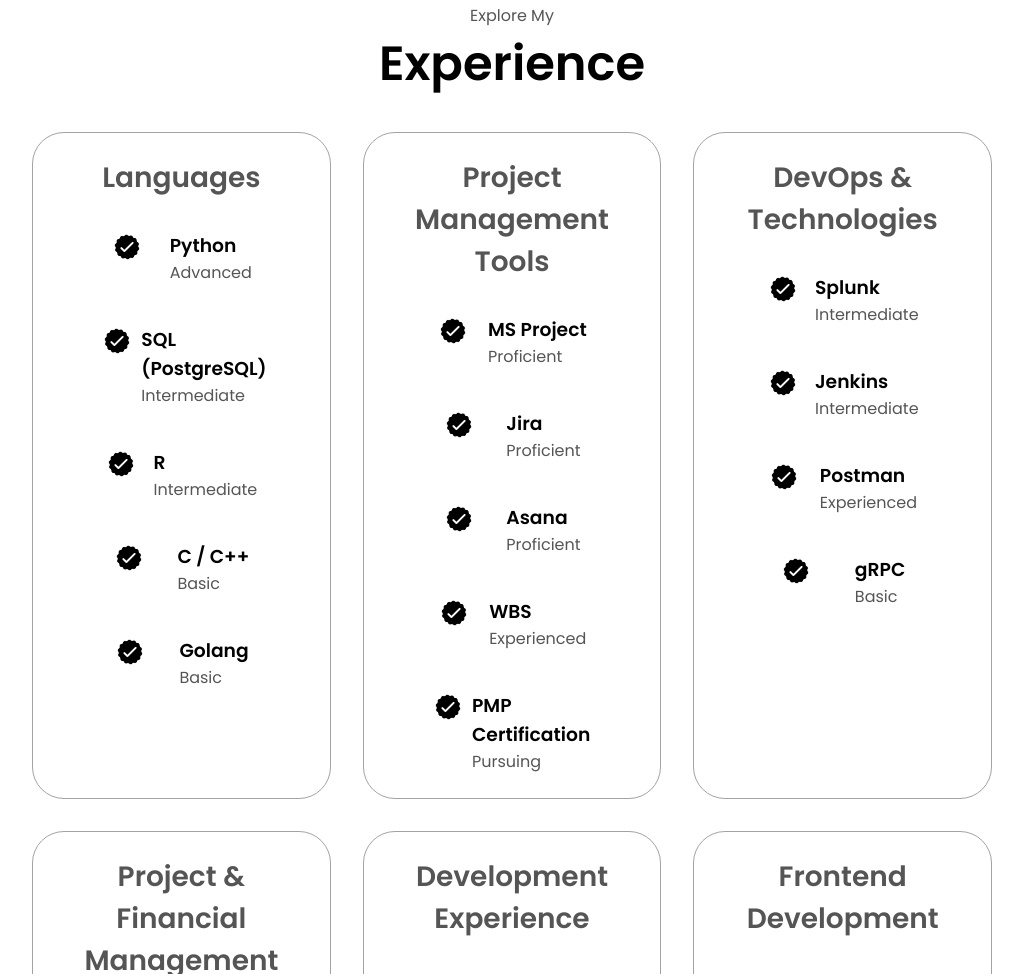
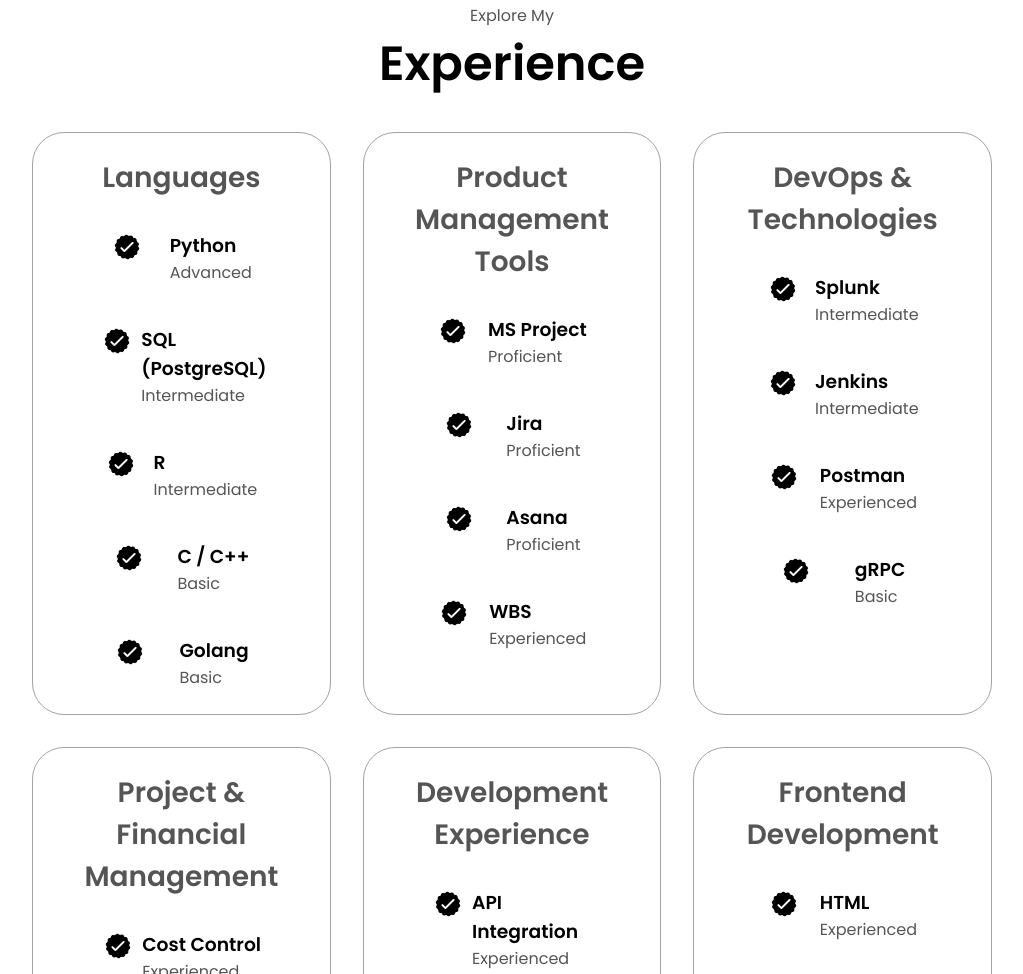
Before and after one commit to rohith5005/portfolio5, a plain HTML site: page index.html in a window 1280 px wide. Shown: the part 1693-2667 px from the top of the page, without its empty margins (128-1151 px from the left). Drawn offline with Linux system fonts and the light colour scheme.

Commit message:
Update index.html

```diff
--- a/index.html
+++ b/index.html
@@ -48,7 +48,7 @@
         <p class="section__text__p1">Hello, I'm</p>
         <h1 class="title">Rohith Chikkala</h1>
         <p class="section__text__p2">Software Developer</p>
-        <p class="section__text__p2">Project Manager</p>
+        <p class="section__text__p2">Technical Product Manager</p>
 
         <div class="btn-container">
           <button class="btn btn-color-2" onclick="window.open('./assets/resume-example.pdf')">Download CV</button>
@@ -129,14 +129,14 @@
 
           <!-- ================= PROJECT MANAGEMENT ================= -->
           <div class="details-container">
-            <h2 class="experience-sub-title">Project Management Tools</h2>
+            <h2 class="experience-sub-title">Product Management Tools</h2>
             <div class="article-container">
 
               <article><img src="./assets/checkmark.png" class="icon" /><div><h3>MS Project</h3><p>Proficient</p></div></article>
               <article><img src="./assets/checkmark.png" class="icon" /><div><h3>Jira</h3><p>Proficient</p></div></article>
               <article><img src="./assets/checkmark.png" class="icon" /><div><h3>Asana</h3><p>Proficient</p></div></article>
               <article><img src="./assets/checkmark.png" class="icon" /><div><h3>WBS</h3><p>Experienced</p></div></article>
-              <article><img src="./assets/checkmark.png" class="icon" /><div><h3>PMP Certification</h3><p>Pursuing</p></div></article>
+              <!-- <article><img src="./assets/checkmark.png" class="icon" /><div><h3>PMP Certification</h3><p>Pursuing</p></div></article> -->
 
             </div>
           </div>
```
